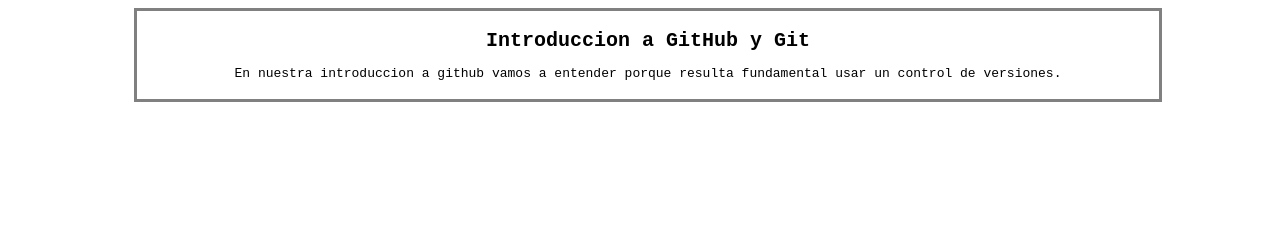
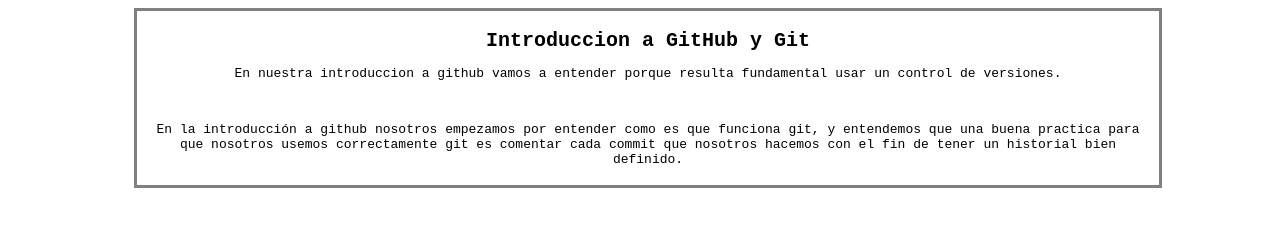
Before and after one commit to alcatere/github, a plain HTML site: page blog.html in a window 1280 px wide. Drawn offline with Linux system fonts and the light colour scheme.

Commit message:
Agregando primer parrafo

```diff
--- a/blog.html
+++ b/blog.html
@@ -10,7 +10,10 @@
    <div id="container">
             <h1 id="title">Introduccion a GitHub y Git</h1>
             <p>En nuestra introduccion a github vamos a entender porque resulta fundamental usar un control de versiones. </p>
-
+            <br>
+            <p id="f-1">En la introducción a github nosotros empezamos por entender como es que funciona git, y entendemos que
+            una buena practica para que nosotros usemos correctamente git es comentar cada commit que nosotros hacemos con el fin
+            de tener un historial bien definido.</p>
      </div>
 </body>
 </html>
```
